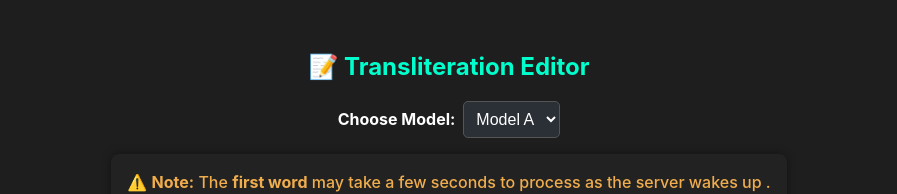
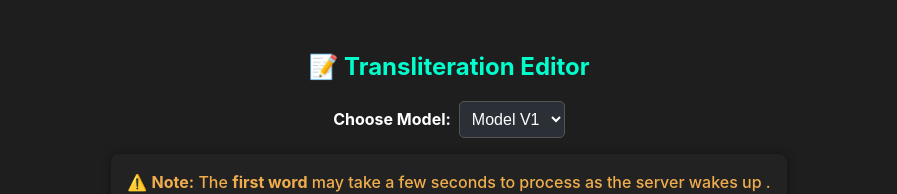
Before and after one commit to Arsh910/Transliter, a React (Create React App) app in the folder editor/: page / in a window 1280 px wide. Shown: the top 194 px of the page, without its empty margins (191-1088 px from the left). Built offline with nearby package versions, Linux system fonts and the light colour scheme.

Commit message:
Update App.js

```diff
--- a/editor/src/App.js
+++ b/editor/src/App.js
@@ -72,8 +72,8 @@ function App() {
             borderRadius: '5px'
           }}
         >
-          <option value={1}>Model A</option>
-          <option value={2}>Model B</option>
+          <option value={1}>Model V1</option>
+          <option value={2}>Model V2</option>
         </select>
 
         {modelMessage && (
```
